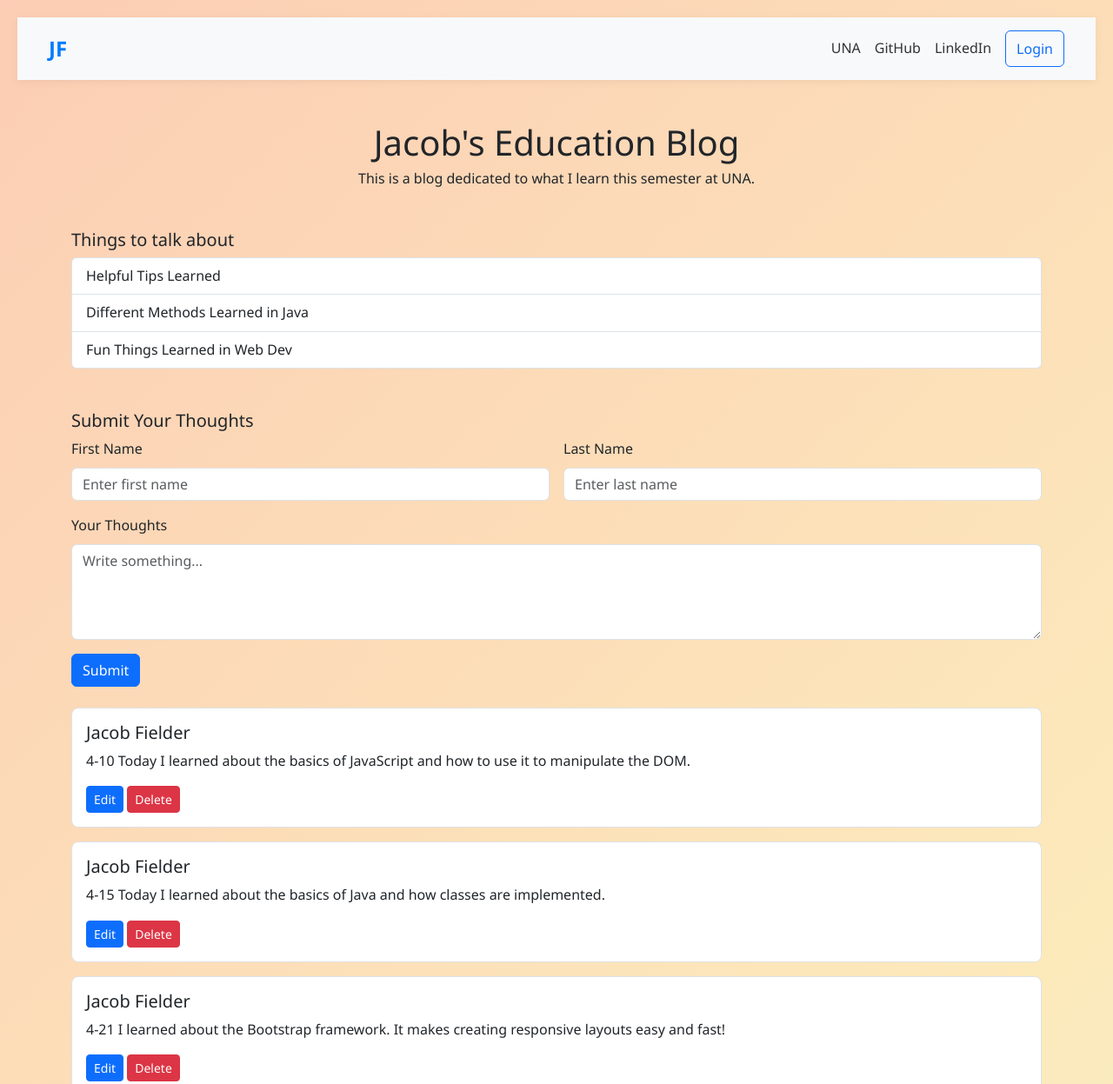
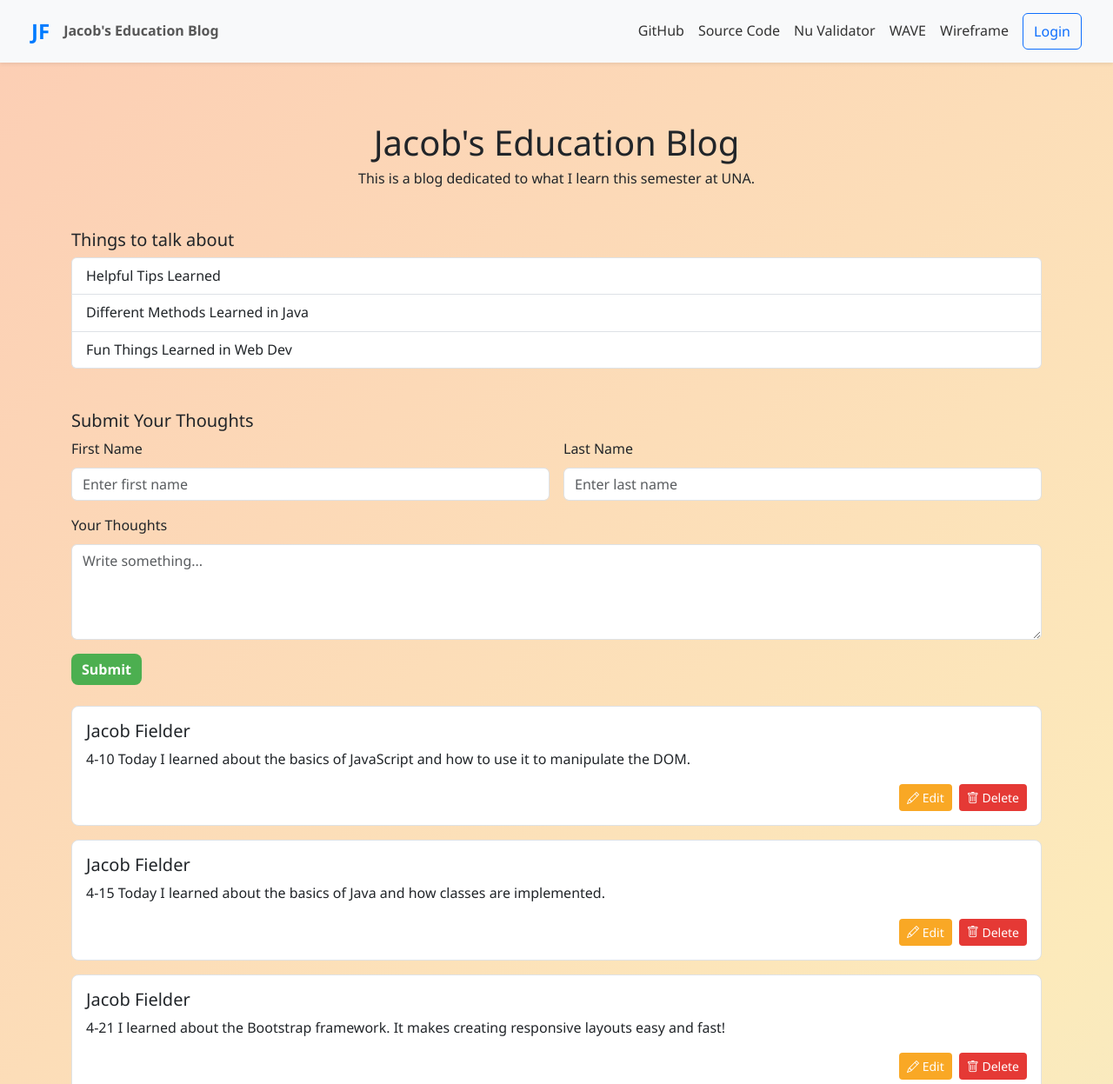
Before and after one commit to jacobfielder/dev-george-project, a plain HTML site: page index.html in a window 1280 px wide. Shown: the top 1247 px of the page at 87% size. Drawn offline with nearby package versions, Linux system fonts and the light colour scheme.

Commit message:
Add files via upload

```diff
--- a/index.html
+++ b/index.html
@@ -29,17 +29,36 @@
 <body>
 
 <!-- Navbar -->
-<nav class="navbar navbar-expand-lg navbar-light bg-light">
+<nav class="navbar navbar-expand-lg navbar-light bg-light shadow-sm">
   <div class="container-fluid">
-    <a class="navbar-brand" href="#">JF</a>
-    <button class="navbar-toggler" type="button" data-bs-toggle="collapse" data-bs-target="#navbarNav">
+    <!-- Logo and Title -->
+    <a class="navbar-brand fw-bold" href="#">JF</a>
+    <span class="navbar-text fw-semibold d-none d-lg-inline">Jacob's Education Blog</span>
+
+    <!-- Toggle -->
+    <button class="navbar-toggler" type="button" data-bs-toggle="collapse" data-bs-target="#navbarLinks" aria-controls="navbarLinks" aria-expanded="false" aria-label="Toggle navigation">
       <span class="navbar-toggler-icon"></span>
     </button>
-    <div class="collapse navbar-collapse" id="navbarNav">
-      <ul class="navbar-nav ms-auto">
-        <li class="nav-item"><a class="nav-link" href="https://una.edu/" target="_blank">UNA</a></li>
-        <li class="nav-item"><a class="nav-link" href="https://github.com/jacobfielder" target="_blank">GitHub</a></li>
-        <li class="nav-item"><a class="nav-link" href="https://www.linkedin.com/in/jacobfielder/" target="_blank">LinkedIn</a></li>
+
+    <!-- Collapsible Links -->
+    <div class="collapse navbar-collapse" id="navbarLinks">
+      <ul class="navbar-nav ms-auto mb-2 mb-lg-0">
+        <!-- External Links -->
+        <li class="nav-item">
+          <a class="nav-link" href="https://github.com/jacobfielder" target="_blank">GitHub</a>
+        </li>
+        <li class="nav-item">
+          <a class="nav-link" href="https://github.com/jacobfielder/YOUR-REPO-NAME" target="_blank">Source Code</a>
+        </li>
+        <li class="nav-item">
+          <a class="nav-link" href="https://validator.w3.org/nu/?doc=https%3A%2F%2Fjacobfielder.github.io%2Fdev-charlie-project%2F" target="_blank">Nu Validator</a>
+        </li>
+        <li class="nav-item">
+          <a class="nav-link" href="https://wave.webaim.org/report#/https://jacobfielder.github.io/dev-charlie-project/" target="_blank">WAVE</a>
+        </li>
+        <li class="nav-item">
+          <a class="nav-link" href="https://jacobfielder.github.io/hello-world/wireframe.html" target="_blank">Wireframe</a>
+        </li>
         <button id="loginBtn" class="btn btn-outline-primary ms-2" data-bs-toggle="modal" data-bs-target="#loginModal">
           Login
         </button>
@@ -47,6 +66,7 @@
     </div>
   </div>
 </nav>
+<!-- end of nav bar -->
 
 <!-- Main Content -->
 <main class="container my-5">
@@ -81,7 +101,7 @@
         <textarea id="review" name="review" rows="4" class="form-control" placeholder="Write something..."></textarea>
       </div>
       <div class="col-12">
-        <button type="submit" class="btn btn-primary">Submit</button>
+        <button type="submit" class="btn btn-submit">Submit</button>
       </div>
     </form>
 <div id="thoughts-container" class="mt-4"></div>
@@ -89,14 +109,14 @@
 <!-- Export button -->
 
 <div class="text-end mt-3">
-  <button id="export-data" class="btn btn-info text-white">Export Data</button>
+  <button id="export-data" class="btn btn-export">Export Data</button>
 </div>
 
   </section>
 
   <section class="mb-5 text-center">
     <img src="https://raw.githubusercontent.com/jacobfielder/hello-world/refs/heads/main/IMG_5515.jpg" class="img-fluid mb-4" alt="Jacob's Wireframe" style="max-width: 500px;">
-    <img src="https://raw.githubusercontent.com/jacobfielder/hello-world/refs/heads/main/Seal%20Pfp%20Aesthetic.jpg" class="img-fluid" alt="Picture of cool seal" style="max-width: 500px;">
+    <img src="https://media4.giphy.com/media/v1.Y2lkPTc5MGI3NjExYmRjYmNlMnZsN2Nna2J3Y2x4M2poeWxwZ3N4d25mNjBhbzM5ZzIzcCZlcD12MV9pbnRlcm5hbF9naWZfYnlfaWQmY3Q9Zw/tLjDQKQhyPgys/giphy.gif" class="img-fluid" alt="Picture of cool seal" style="max-width: 500px;">
   </section>
 
 </main>
@@ -113,7 +133,7 @@
       </div>
       <div class="modal-footer">
         <button type="button" class="btn btn-secondary" data-bs-dismiss="modal">Cancel</button>
-        <button type="button" id="confirm-delete" class="btn btn-danger">Delete</button>
+        <button id="confirm-delete" class="btn btn-delete">Delete</button>
       </div>
     </div>
   </div>
--- a/scripts/script.js
+++ b/scripts/script.js
@@ -32,8 +32,14 @@ function renderThoughts() {
         <div class="card-body">
           <h5 class="card-title editable" data-field="fname">${fname} ${lname}</h5>
           <p class="card-text editable" data-field="review">${review}</p>
-          <button class="btn btn-primary btn-sm edit-btn">Edit</button>
-          <button class="btn btn-danger btn-sm delete-btn">Delete</button>
+          <div class="d-flex justify-content-end gap-2 mt-3">
+            <button class="btn btn-edit btn-sm edit-btn">
+              <i class="bi bi-pencil"></i> Edit
+            </button>
+            <button class="btn btn-delete btn-sm delete-btn">
+              <i class="bi bi-trash"></i> Delete
+            </button>
+          </div>
         </div>
       </div>
     `);
--- a/styles/style.css
+++ b/styles/style.css
@@ -23,7 +23,7 @@ body {
   animation: gradientFlow 18s ease infinite;
   color: var(--color-text);
   margin: 0;
-  padding: 20px;
+  padding: 0;
   line-height: 1.6;
 }
 /* fun animated background (I wanted to keep it subtle) */
@@ -141,4 +141,43 @@ body {
 
 main {
   flex: 1 0 auto;
+  padding: 20px;
 }
+
+.btn-submit {
+  background-color: #4caf50; /* green */
+  color: white;
+  font-weight: 600;
+  border: none;
+  border-radius: var(--radius);
+  transition: background 0.3s ease, transform 0.2s ease;
+}
+
+.btn-submit:hover {
+  background-color: #43a047;
+  transform: scale(1.02);
+}
+
+.btn-export {
+  background-color: #1e88e5; /* blue */
+  color: white;
+  font-weight: 600;
+  border: none;
+  border-radius: var(--radius);
+  transition: background 0.3s ease, transform 0.2s ease;
+}
+
+.btn-export:hover {
+  background-color: #1565c0;
+  transform: scale(1.02);
+}
+
+.btn-edit {
+  background-color: #f9a825;
+  color: white;
+}
+
+.btn-delete {
+  background-color: #e53935;
+  color: white;
+}
```
